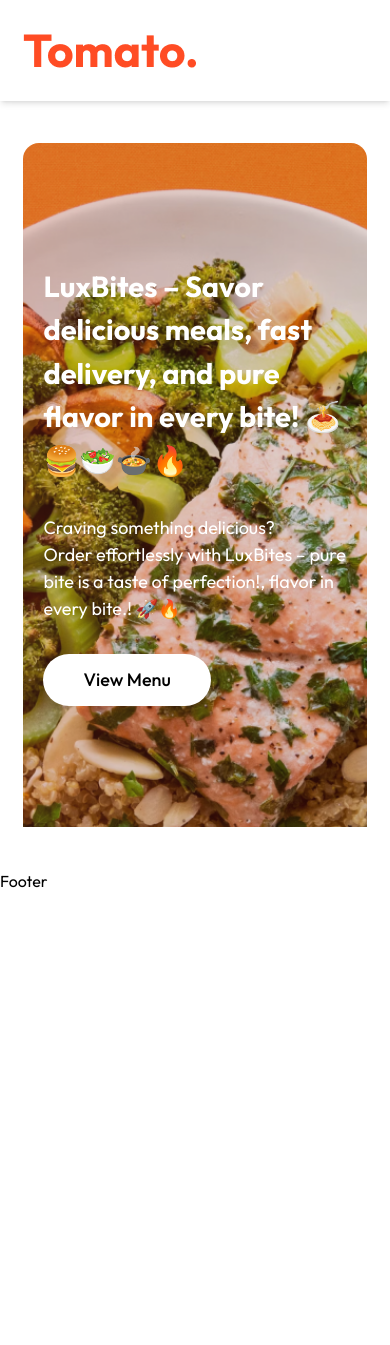
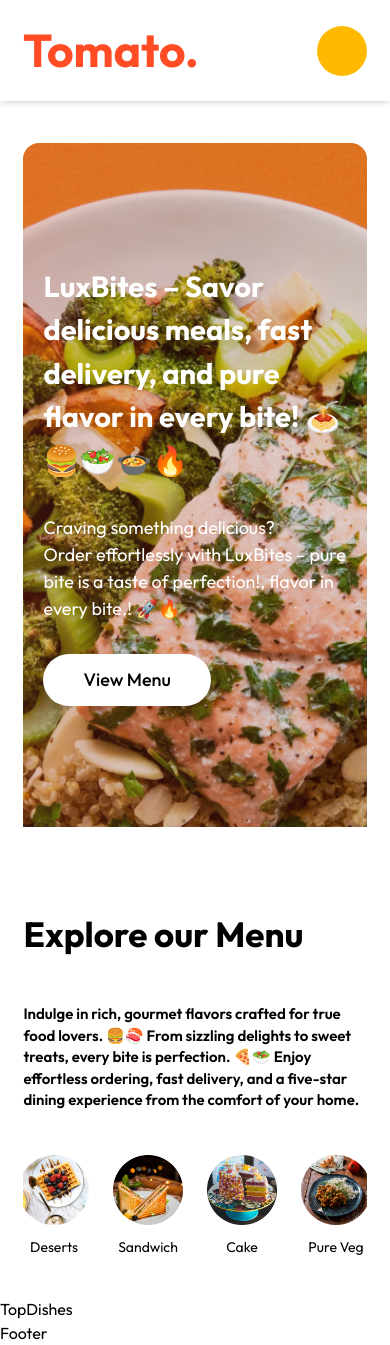
Before and after one commit to DevDivine-001/LuxBites--app-, a React (Vite) app: page / in a window 390 px wide. Before the commit the page ends 893 px from the top, so only its background shows below. Built offline with nearby package versions, Linux system fonts and the light colour scheme.

Commit message:
MenuItems and is respone for mobile

```diff
--- a/src/components/common/Navbar.jsx
+++ b/src/components/common/Navbar.jsx
@@ -46,6 +46,7 @@
                     <button className="px-[25px] py-[7px] rounded-full text-[#49557e] border border-solid cursor-pointer transition duration-700 hover:bg-[#fff4f2]">Sign-In</button>
 
                 </div>
+                <div className="w-[50px] h-[50px] bg-amber-400 rounded-full max-2xl:hidden max-md:flex max-lg:flex"></div>
             </div>
         </header>
     )
--- a/src/pages/Hero.jsx
+++ b/src/pages/Hero.jsx
@@ -3,9 +3,9 @@
     return (
         <div className="flex justify-center items-center w-full h-[91vh]">
             <div className="w-[88%]  items-center flex h-[81vh]  border-solid rounded-t-2xl  p-20 max-md:p-5 max-lg:p-14" style={{ backgroundImage: `url(${headerImg})`, backgroundSize: 'cover', backgroundPosition: 'center' }} >
-                <div className="justify-between flex flex-col  gap-8 max-lg:gap-11 max-md:gap-8">
+                <div className="justify-between flex flex-col  gap-7 max-lg:gap-11 max-md:gap-8">
                     <h1 className="text-[#fff] text-[35px] font-bold max-md:text-[29px] max-lg:text-[43px]">LuxBites – Savor delicious meals, fast delivery, <br className="max-md:hidden max-lg:hidden" /> and pure flavor in every bite! 🍝🍔🥗🍲🔥</h1>
-                    <span className="text-[#fff] text-[23px] max-md:text-[18px] max-lg:text-[26px]">Craving something delicious? <br />  Order effortlessly with LuxBites – pure bite is a taste of perfection!, flavor in every bite.! 🚀🔥 </span>
+                    <span className="text-[#fff] text-[22px] max-md:text-[18px] max-lg:text-[26px]">Craving something delicious? <br />  Order effortlessly with LuxBites – pure bite <br className="max-md:hidden" /> is a taste of perfection!, flavor in every bite.! 🚀🔥 </span>
                     <div>
                         <button className="bg-[#fff] text-[#000] text-lg sm:text-sm font-medium px-10 py-3 rounded-full hover:bg-[#e64a2e] transition duration-1000  hover:text-[#fff] cursor-pointer">
                             View Menu
--- a/src/pages/HomeScreen.jsx
+++ b/src/pages/HomeScreen.jsx
@@ -1,8 +1,14 @@
 import Hero from "./Hero"
+import MenuItems from "./MenuItems"
+import TopDishes from "./TopDishes"
 
 const HomeScreen = () => {
     return (
-        <div><Hero /></div>
+        <div>
+            <Hero />
+            <MenuItems />
+            <TopDishes />
+        </div>
     )
 }
 
--- /dev/null
+++ b/src/pages/MenuItems.jsx
@@ -0,0 +1,23 @@
+import { menu_list } from "../assets/frontend_assets/assets"
+
+const MenuItems = () => {
+    return (
+        <div className="w-full justify-center items-center  flex py-10">
+            <div className="w-[88%] flex justify-between  flex-col gap-11 overflow-x-auto scrollbar-hide max-md:text-sm">
+                <h1 className="flex items-center font-bold text-[35px] ">Explore our Menu</h1>
+                <p className="font-semibold text-[15px] max-md:text-[15px] max-lg:text-[19px]"> Indulge in rich, gourmet flavors crafted for true food lovers. 🍔🍣 From sizzling delights to sweet treats,<br className="max-md:hidden max-lg:hidden " /> every bite is perfection. 🍕🥗<br className="max-md:hidden " /> Enjoy effortless ordering, fast delivery, and a five-star dining <br className="max-md:hidden max-lg:hidden  max-2xl:hidden" /> experience from the comfort of your home.</p>
+                <div className="flex justify-center items-center gap-6 text-center  overflow-x-auto snap-x snap-mandatory max-md:text-sm cursor-pointer">
+                    {menu_list.map((item, index) => (
+                        <div className="flex justify-center items-center flex-col gap-3 max-md:min-w-[70px]  " key={index}>
+                            <img src={item.menu_image} alt="image" className="object-cover w-full h-auto " />
+                            <p>{item.menu_name}</p>
+                        </div>
+
+                    ))}
+                </div>
+            </div>
+        </div>
+    )
+}
+
+export default MenuItems
--- /dev/null
+++ b/src/pages/TopDishes.jsx
@@ -0,0 +1,8 @@
+
+const TopDishes = () => {
+    return (
+        <div>TopDishes</div>
+    )
+}
+
+export default TopDishes
```
